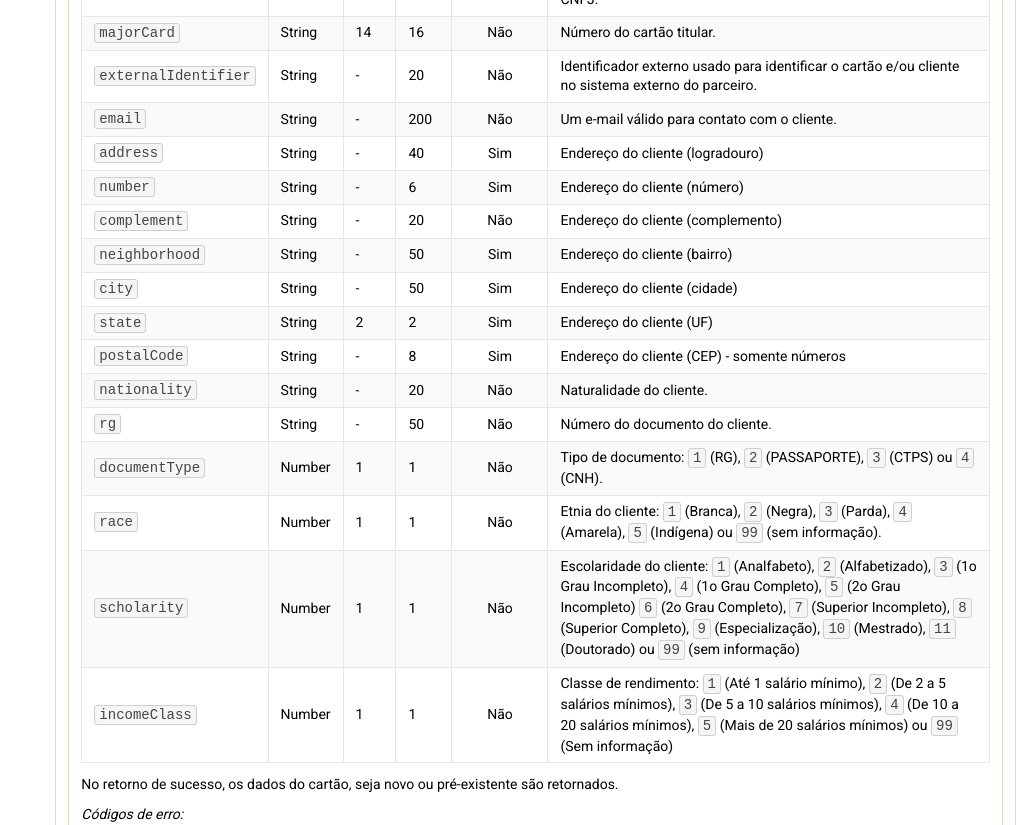
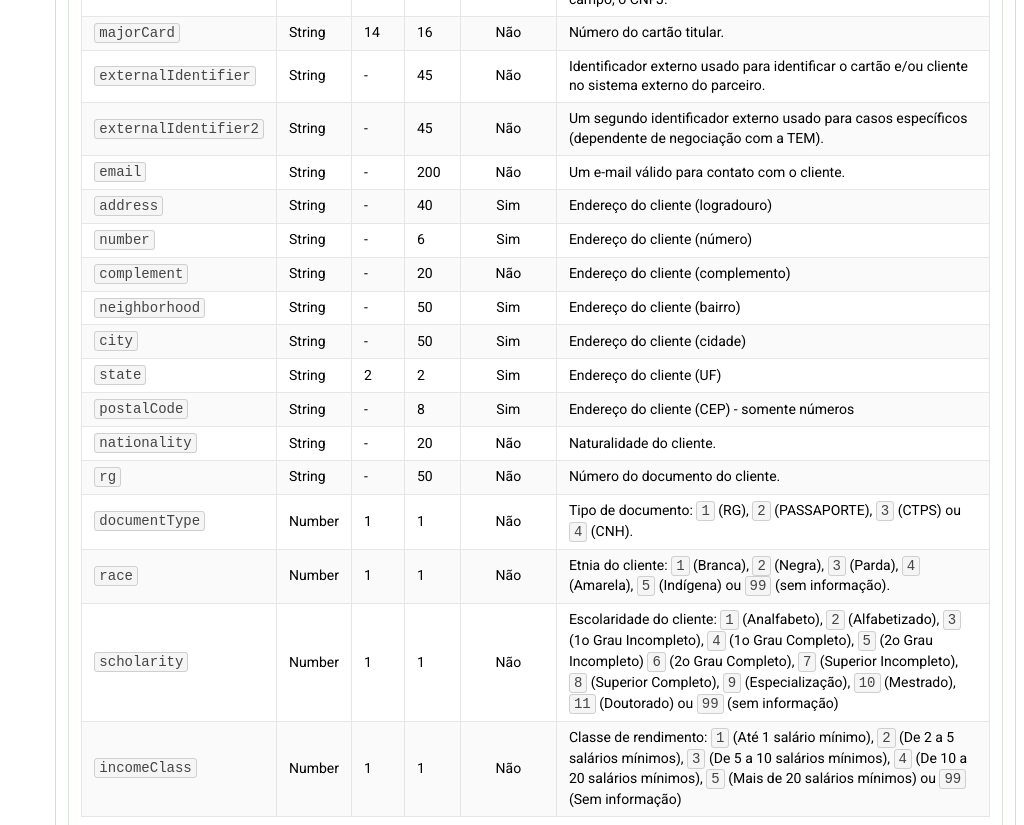
Before and after one commit to Projetos-TEM/api-docs, a plain HTML site: page api/sempre.html in a window 1280 px wide. Shown: the part 1700-2525 px from the top of the page, without its empty margins (256-1280 px from the left). Drawn offline with Linux system fonts and the light colour scheme.

Commit message:
Adiciona em clients/load o campo externalIdentifier2

```diff
--- a/api/sempre.html
+++ b/api/sempre.html
@@ -203,9 +203,17 @@ As credenciais para obter o token devem ser solicitadas previamente.</p>
 <td><code>externalIdentifier</code></td>
 <td>String</td>
 <td>-</td>
-<td>20</td>
+<td>45</td>
 <td style="text-align:center">Não</td>
 <td>Identificador externo usado para identificar o cartão e/ou cliente no sistema externo do parceiro.</td>
+</tr>
+<tr>
+<td><code>externalIdentifier2</code></td>
+<td>String</td>
+<td>-</td>
+<td>45</td>
+<td style="text-align:center">Não</td>
+<td>Um segundo identificador externo usado para casos específicos (dependente de negociação com a TEM).</td>
 </tr>
 <tr>
 <td><code>email</code></td>
@@ -343,6 +351,7 @@ nesses casos, pode ser retornado uma lista dos erros encontrados.</p>
   "<span class="hljs-attribute">birthdate</span>": <span class="hljs-value"><span class="hljs-string">"1991-11-12"</span></span>,
   "<span class="hljs-attribute">telephone</span>": <span class="hljs-value"><span class="hljs-string">"81996762941"</span></span>,
   "<span class="hljs-attribute">externalIdentifier</span>": <span class="hljs-value"><span class="hljs-string">"null"</span></span>,
+  "<span class="hljs-attribute">externalIdentifier2</span>": <span class="hljs-value"><span class="hljs-string">"null"</span></span>,
   "<span class="hljs-attribute">email</span>": <span class="hljs-value"><span class="hljs-string">"maria@exemplo.com"</span></span>,
   "<span class="hljs-attribute">gender</span>": <span class="hljs-value"><span class="hljs-string">"F"</span></span>,
   "<span class="hljs-attribute">address</span>": <span class="hljs-value"><span class="hljs-string">"Rua Teófilo Prado"</span></span>,
@@ -401,6 +410,10 @@ nesses casos, pode ser retornado uma lista dos erros encontrados.</p>
     "<span class="hljs-attribute">externalIdentifier</span>": <span class="hljs-value">{
       "<span class="hljs-attribute">type</span>": <span class="hljs-value"><span class="hljs-string">"string"</span></span>,
       "<span class="hljs-attribute">description</span>": <span class="hljs-value"><span class="hljs-string">"Identificador externo usado para identificar o cartão e/ou cliente no sistema externo do parceiro."</span>
+    </span>}</span>,
+    "<span class="hljs-attribute">externalIdentifier2</span>": <span class="hljs-value">{
+      "<span class="hljs-attribute">type</span>": <span class="hljs-value"><span class="hljs-string">"string"</span></span>,
+      "<span class="hljs-attribute">description</span>": <span class="hljs-value"><span class="hljs-string">"Um segundo identificador externo usado para casos específicos (dependente de negociação com a TEM)."</span>
     </span>}</span>,
     "<span class="hljs-attribute">email</span>": <span class="hljs-value">{
       "<span class="hljs-attribute">type</span>": <span class="hljs-value"><span class="hljs-string">"string"</span></span>,
@@ -716,7 +729,7 @@ nesses casos, pode ser retornado uma lista dos erros encontrados.</p>
   "<span class="hljs-attribute">error</span>": <span class="hljs-value"><span class="hljs-string">"Unauthorized"</span></span>,
   "<span class="hljs-attribute">message</span>": <span class="hljs-value"><span class="hljs-string">"Unauthorized"</span></span>,
   "<span class="hljs-attribute">path</span>": <span class="hljs-value"><span class="hljs-string">"/api/sempre/oauth/token"</span>
-</span>}</code></pre><div style="height: 1px;"></div></div></div></div></div></section></div></div></div><p style="text-align: center;" class="text-muted">Generated by&nbsp;<a href="https://github.com/danielgtaylor/aglio" class="aglio">aglio</a>&nbsp;on 03 May 2019</p><script>/* eslint-env browser */
+</span>}</code></pre><div style="height: 1px;"></div></div></div></div></div></section></div></div></div><p style="text-align: center;" class="text-muted">Generated by&nbsp;<a href="https://github.com/danielgtaylor/aglio" class="aglio">aglio</a>&nbsp;on 17 May 2019</p><script>/* eslint-env browser */
 /* eslint quotes: [2, "single"] */
 'use strict';
 
```
Also changed, not shown: 1 other file.
